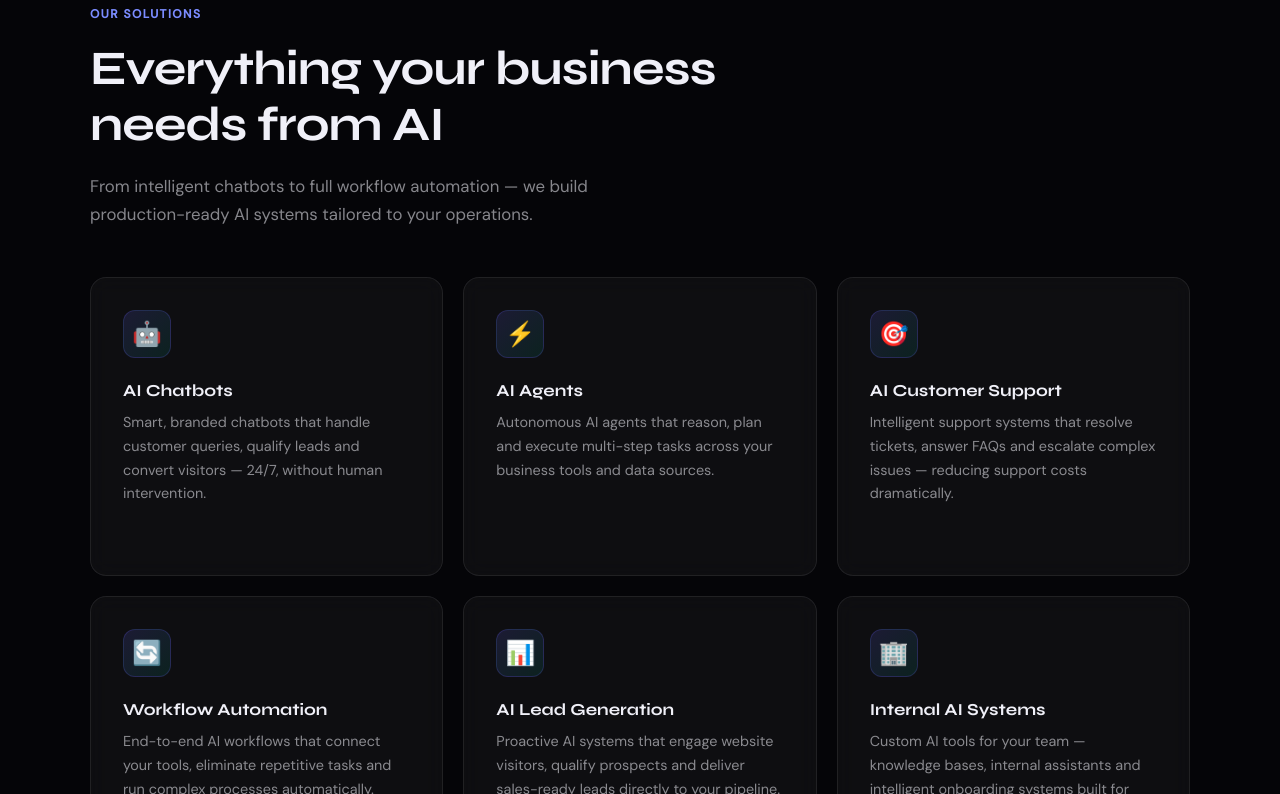
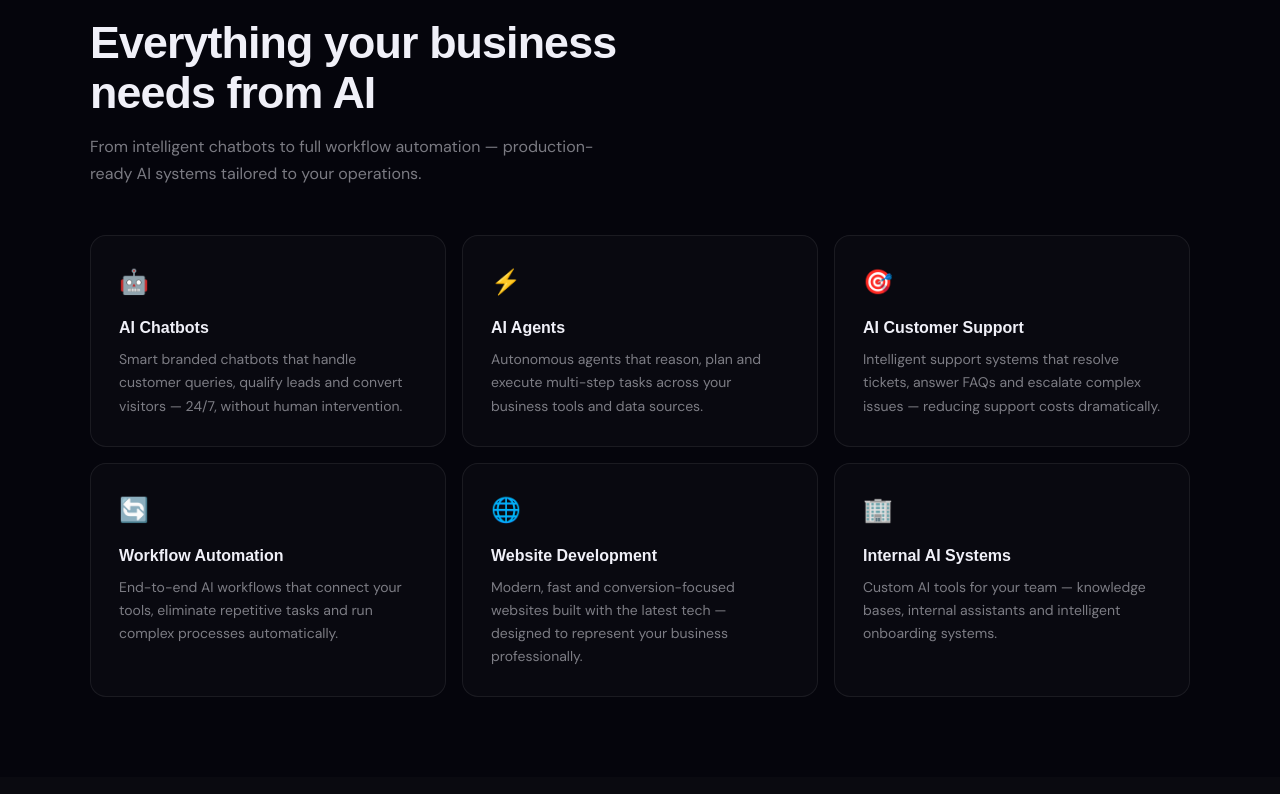
Before and after one commit to wesroord/conneqtai-website, a Next.js app: page / in a window 1280 px wide. Shown: the part 1046-1840 px from the top of the page. Built offline with nearby package versions, Linux system fonts and the light colour scheme.

Commit message:
simplify services

```diff
--- a/components/sections/Services.tsx
+++ b/components/sections/Services.tsx
@@ -1,175 +1,25 @@
-"use client";
-"use client";
-import { useState } from "react";
-
-const services = [
-  {
-    icon: "🤖",
-    title: "AI Chatbots",
-    desc: "Smart, branded chatbots that handle customer queries, qualify leads and convert visitors — 24/7, without human intervention.",
-  },
-  {
-    icon: "⚡",
-    title: "AI Agents",
-    desc: "Autonomous AI agents that reason, plan and execute multi-step tasks across your business tools and data sources.",
-  },
-  {
-    icon: "🎯",
-    title: "AI Customer Support",
-    desc: "Intelligent support systems that resolve tickets, answer FAQs and escalate complex issues — reducing support costs dramatically.",
-  },
-  {
-    icon: "🔄",
-    title: "Workflow Automation",
-    desc: "End-to-end AI workflows that connect your tools, eliminate repetitive tasks and run complex processes automatically.",
-  },
-  {
-    icon: "📊",
-    title: "AI Lead Generation",
-    desc: "Proactive AI systems that engage website visitors, qualify prospects and deliver sales-ready leads directly to your pipeline.",
-  },
-  {
-    icon: "🏢",
-    title: "Internal AI Systems",
-    desc: "Custom AI tools for your team — knowledge bases, internal assistants and intelligent onboarding systems built for your organisation.",
-  },
-];
-
-function ServiceCard({ icon, title, desc }: (typeof services)[0]) {
-  const [hovered, setHovered] = useState(false);
-
+export default function Services() {
+  const services = [
+    { icon: "🤖", title: "AI Chatbots", desc: "Smart branded chatbots that handle customer queries, qualify leads and convert visitors — 24/7, without human intervention." },
+    { icon: "⚡", title: "AI Agents", desc: "Autonomous agents that reason, plan and execute multi-step tasks across your business tools and data sources." },
+    { icon: "🎯", title: "AI Customer Support", desc: "Intelligent support systems that resolve tickets, answer FAQs and escalate complex issues — reducing support costs dramatically." },
+    { icon: "🔄", title: "Workflow Automation", desc: "End-to-end AI workflows that connect your tools, eliminate repetitive tasks and run complex processes automatically." },
+    { icon: "🌐", title: "Website Development", desc: "Modern, fast and conversion-focused websites built with the latest tech — designed to represent your business professionally." },
+    { icon: "🏢", title: "Internal AI Systems", desc: "Custom AI tools for your team — knowledge bases, internal assistants and intelligent onboarding systems." },
+  ];
   return (
-    <div
-      onMouseEnter={() => setHovered(true)}
-      onMouseLeave={() => setHovered(false)}
-      style={{
-        padding: "2rem",
-        border: `1px solid ${hovered ? "rgba(108,99,255,0.35)" : "rgba(255,255,255,0.08)"}`,
-        borderRadius: "16px",
-        background: hovered
-          ? "rgba(108,99,255,0.04)"
-          : "rgba(255,255,255,0.04)",
-        backdropFilter: "blur(10px)",
-        transition: "all 0.3s",
-        transform: hovered ? "translateY(-4px)" : "translateY(0)",
-        boxShadow: hovered
-          ? "0 20px 40px rgba(0,0,0,0.3), 0 0 0 1px rgba(108,99,255,0.1)"
-          : "none",
-        cursor: "default",
-        position: "relative",
-        overflow: "hidden",
-      }}
-    >
-      <div
-        style={{
-          width: 48,
-          height: 48,
-          borderRadius: "12px",
-          background:
-            "linear-gradient(135deg, rgba(108,99,255,0.15), rgba(0,212,170,0.1))",
-          border: "1px solid rgba(108,99,255,0.2)",
-          display: "flex",
-          alignItems: "center",
-          justifyContent: "center",
-          fontSize: "1.5rem",
-          marginBottom: "1.25rem",
-        }}
-      >
-        {icon}
-      </div>
-      <div
-        style={{
-          fontFamily: "Syne, sans-serif",
-          fontSize: "1.05rem",
-          fontWeight: 700,
-          marginBottom: "0.5rem",
-          color: "#f0f0f8",
-        }}
-      >
-        {title}
-      </div>
-      <div
-        style={{
-          fontSize: "0.9rem",
-          color: "rgba(240,240,248,0.55)",
-          lineHeight: 1.65,
-        }}
-      >
-        {desc}
-      </div>
-      <div
-        style={{
-          display: "inline-flex",
-          alignItems: "center",
-          gap: "0.4rem",
-          fontSize: "0.8rem",
-          color: "#7b8cff",
-          marginTop: "1rem",
-          opacity: hovered ? 1 : 0,
-          transform: hovered ? "translateX(0)" : "translateX(-8px)",
-          transition: "all 0.3s",
-        }}
-      >
-        Explore ↗
-      </div>
-    </div>
-  );
-}
-
-export default function Services() {
-  return (
-    <section id="solutions" style={{ padding: "6rem 2rem" }}>
-      <div style={{ maxWidth: 1100, margin: "0 auto" }}>
-        <div style={{ marginBottom: "1rem" }}>
-          <span
-            style={{
-              fontSize: "0.75rem",
-              fontWeight: 600,
-              letterSpacing: "0.12em",
-              textTransform: "uppercase",
-              color: "#7b8cff",
-            }}
-          >
-            Our Solutions
-          </span>
-        </div>
-        <h2
-          style={{
-            fontFamily: "Syne, sans-serif",
-            fontSize: "clamp(2rem, 4vw, 3rem)",
-            fontWeight: 700,
-            letterSpacing: "-0.02em",
-            lineHeight: 1.15,
-            marginBottom: "1.25rem",
-            color: "#f0f0f8",
-          }}
-        >
-          Everything your business
-          <br />
-          needs from AI
-        </h2>
-        <p
-          style={{
-            fontSize: "1.05rem",
-            color: "rgba(240,240,248,0.55)",
-            maxWidth: 560,
-            lineHeight: 1.7,
-            marginBottom: "3rem",
-          }}
-        >
-          From intelligent chatbots to full workflow automation — we build
-          production-ready AI systems tailored to your operations.
-        </p>
-
-        <div
-          style={{
-            display: "grid",
-            gridTemplateColumns: "repeat(auto-fit, minmax(300px, 1fr))",
-            gap: "1.25rem",
-          }}
-        >
-          {services.map((s) => (
-            <ServiceCard key={s.title} {...s} />
+    <section id="solutions" style={{padding:"5rem 1.5rem",background:"#05050c"}}>
+      <div style={{maxWidth:1100,margin:"0 auto"}}>
+        <span style={{fontSize:"0.72rem",fontWeight:600,letterSpacing:"0.12em",textTransform:"uppercase",color:"#a89cff",display:"block",marginBottom:"0.875rem"}}>Our Solutions</span>
+        <h2 style={{fontFamily:"sans-serif",fontSize:"clamp(1.8rem,4vw,2.8rem)",fontWeight:800,letterSpacing:"-0.02em",lineHeight:1.12,marginBottom:"1rem",color:"#f0f0f8"}}>Everything your business<br/>needs from AI</h2>
+        <p style={{fontSize:"1rem",color:"rgba(240,240,248,0.5)",maxWidth:520,lineHeight:1.7,marginBottom:"3rem"}}>From intelligent chatbots to full workflow automation — production-ready AI systems tailored to your operations.</p>
+        <div style={{display:"grid",gridTemplateColumns:"repeat(auto-fit,minmax(min(100%,300px),1fr))",gap:"1rem"}}>
+          {services.map(s => (
+            <div key={s.title} style={{padding:"1.75rem",borderRadius:"16px",border:"1px solid rgba(255,255,255,0.07)",background:"rgba(255,255,255,0.02)"}}>
+              <div style={{fontSize:"1.5rem",marginBottom:"1rem"}}>{s.icon}</div>
+              <div style={{fontFamily:"sans-serif",fontSize:"1rem",fontWeight:700,marginBottom:"0.5rem",color:"#f0f0f8"}}>{s.title}</div>
+              <div style={{fontSize:"0.875rem",color:"rgba(240,240,248,0.5)",lineHeight:1.65}}>{s.desc}</div>
+            </div>
           ))}
         </div>
       </div>
```
